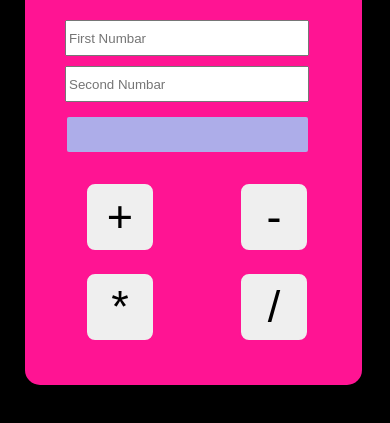
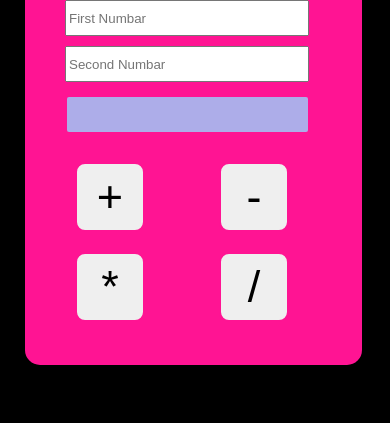
Before and after one commit to Keshy79/Calculator, a plain HTML site: page index.html in a window 390 px wide. Shown: the part 215-638 px from the top of the page. Drawn offline with Linux system fonts and the light colour scheme.

Commit message:
calculator3

```diff
--- a/phone.css
+++ b/phone.css
@@ -4,14 +4,14 @@
         height: 500px;
         background-color: deeppink;
         margin-left: 17px;
-        margin-top: 100px;
+        margin-top: 80px;
         border-radius: 15px;
     }
     button{
         height: 70px;
         width: 70px;
         font-size: 45px;
-        margin: 20px 20px 0px 60px;
+        margin: 20px 20px 0px 50px;
         /* background-color: v; */
         border: 2px solid deeppink;
         border-radius: 10px;
```
